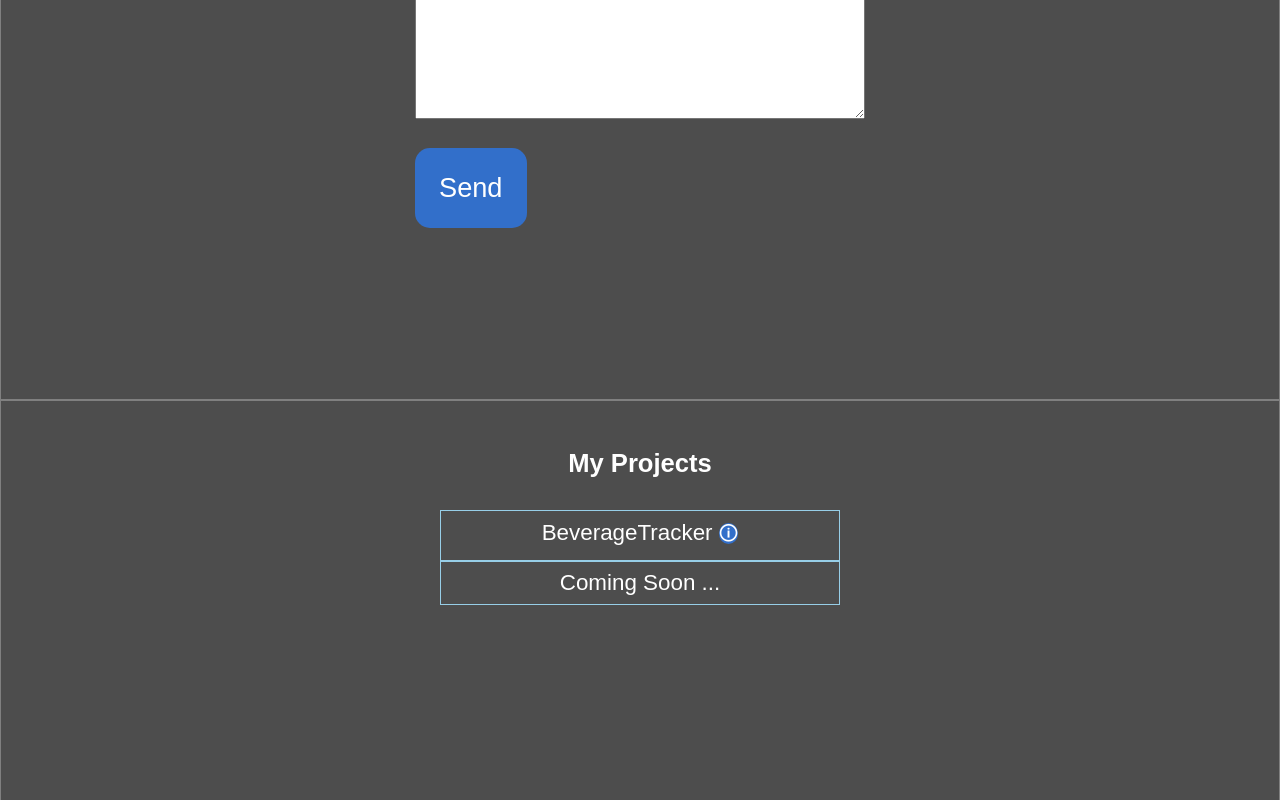
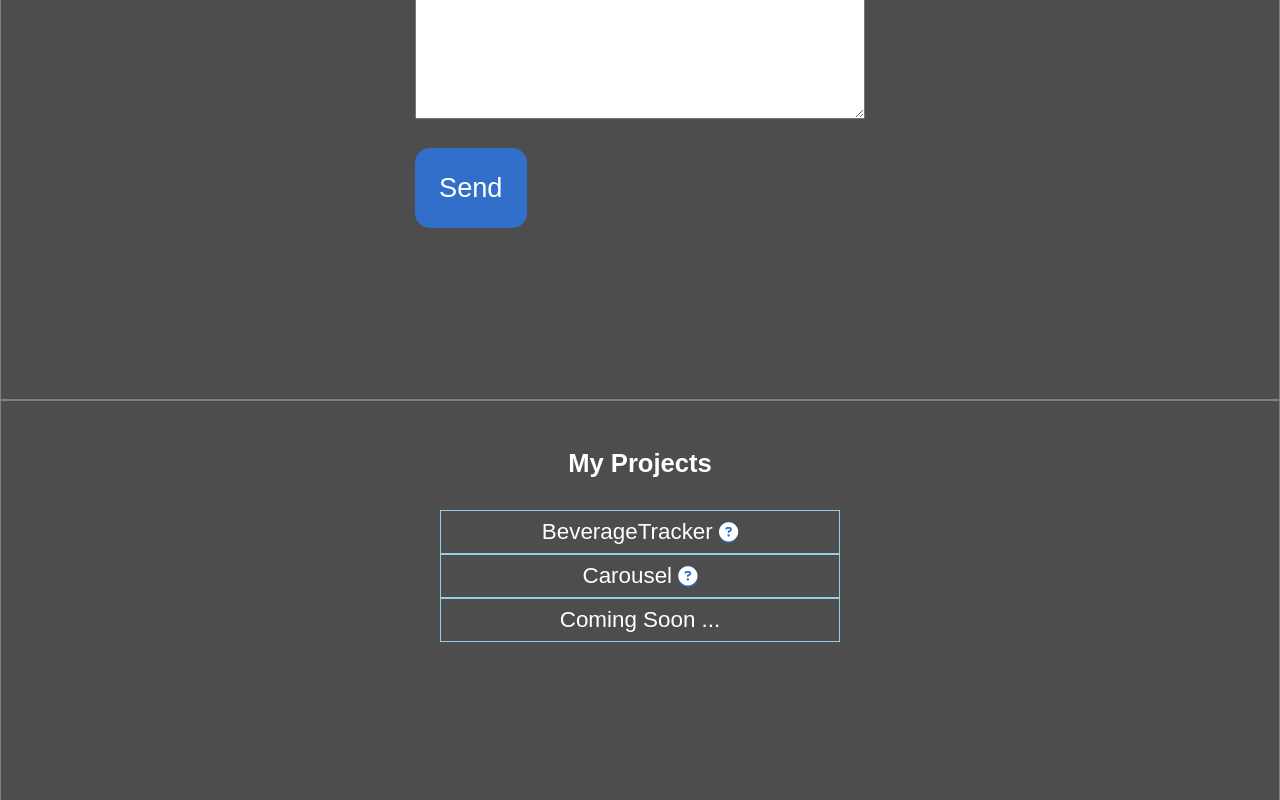
Before and after one commit to cmlttnts/cmlttnts.github.io, a React (Create React App) app: page / in a window 1280 px wide. Shown: the part 2000-2800 px from the top of the page. Built offline with nearby package versions, Linux system fonts and the light colour scheme.

Commit message:
added Carousel, some css position fixing of nav, border radius

```diff
--- a/src/Components/Home/Home.scss
+++ b/src/Components/Home/Home.scss
@@ -50,6 +50,7 @@
   .ctaHomeSec {
     font-size: 1.4rem;
     padding: 0.5rem;
+    border-radius: 5px;
     margin-right: 1rem;
     @include main.tablet {
       width: 50%;
--- a/src/Components/Home/Home.tsx
+++ b/src/Components/Home/Home.tsx
@@ -13,7 +13,6 @@ const Home = (): JSX.Element => {
           <h2>I develop elegant and fast user interfaces</h2>
           <a className="ctaHomeSec" href="#about">About</a>
           <a className="ctaHomeSec" href="#contact">Contact</a>
-
         </div>
       </header>
       <a className="ctaHomePri" href="#projects">
--- a/src/Components/Navigation/Navigation.scss
+++ b/src/Components/Navigation/Navigation.scss
@@ -22,6 +22,7 @@
   //Margin, Padding
   @include main.tablet {
     top: 0;
+    left: 0;
     bottom: auto;
     flex-direction: row;
     justify-content: flex-end;
--- a/src/Components/Navigation/Navigation.tsx
+++ b/src/Components/Navigation/Navigation.tsx
@@ -15,7 +15,6 @@ const Navigation = ({ items }: NavProps): JSX.Element => {
     <div className="Navigation">
       <BurgerButton />
       <div className="NavMenu">
-
         {items.map(
           (item) => <a href={item.to} key={item.text}>{item.text}</a>,
         )}
--- a/src/Components/Projects/Projects.scss
+++ b/src/Components/Projects/Projects.scss
@@ -67,6 +67,7 @@
   //Display
   content: attr(data-after);
   text-align: center;
+  z-index: 2;
   //Diamensions
   width: 200px;
   //Position
--- a/src/Components/Projects/Projects.tsx
+++ b/src/Components/Projects/Projects.tsx
@@ -11,7 +11,12 @@ const Projects = (): JSX.Element => {
         <li>
           <a href="https://cmlttnts.github.io/BeverageTracker/">BeverageTracker</a>
           {' '}
-          <span data-after="App for office place, keep track of the beverages with timestamps!" className="InfoCircle">🛈</span>
+          <span data-after="App for office place, keep track of the beverages with timestamps!" className="InfoCircle"><i className="fas fa-question-circle"></i></span>
+        </li>
+        <li>
+          <a href="https://cmlttnts.github.io/Carousel/">Carousel</a>
+          {' '}
+          <span data-after="App for image sliding" className="InfoCircle"><i className="fas fa-question-circle"></i></span>
         </li>
         <li> Coming Soon ...</li>
       </ul>
--- a/src/main.scss
+++ b/src/main.scss
@@ -11,6 +11,10 @@
 html {
   font-family: Arial, Helvetica, sans-serif;
   scroll-behavior: smooth;
+}
+html,
+body {
+  overflow-x: hidden;
 }
 
 a {
```
